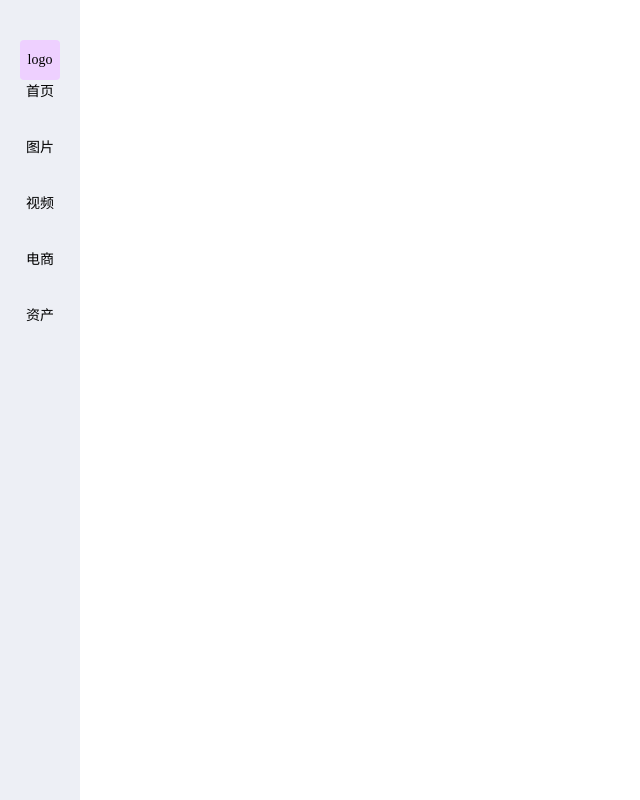
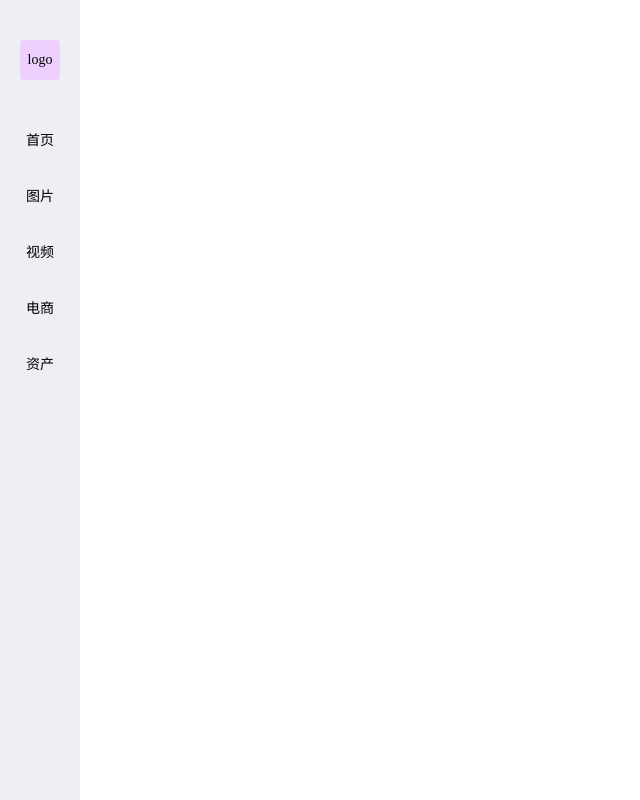
Before and after one commit to v5develop/fusion-aigc-web, a Vue app: page / in a window 1280 px wide. Shown: the whole page, without its empty margins (0-640 px from the left). Built offline with nearby package versions, Linux system fonts and the light colour scheme.

Commit message:
初始化项目

```diff
--- a/src/views/navigation/index.vue
+++ b/src/views/navigation/index.vue
@@ -39,6 +39,7 @@ const menuList = [
     background: #eed0ff;
   }
   > .menuContent {
+    margin-top: 49px;
     display: flex;
     flex-direction: column;
     align-items: center;
```
